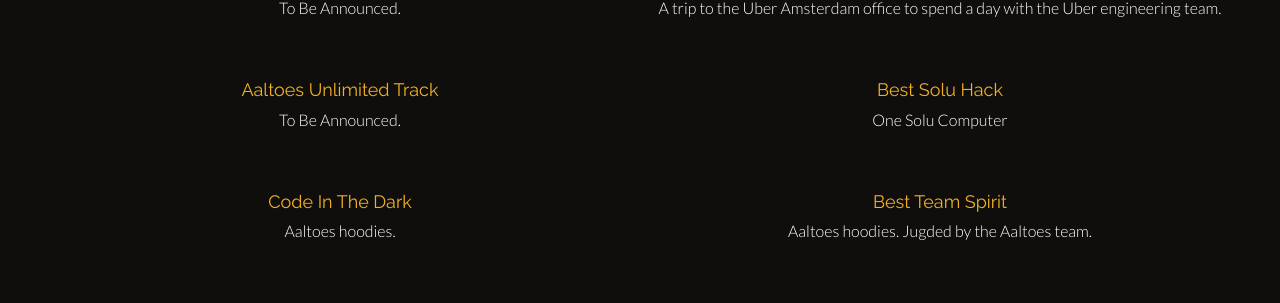
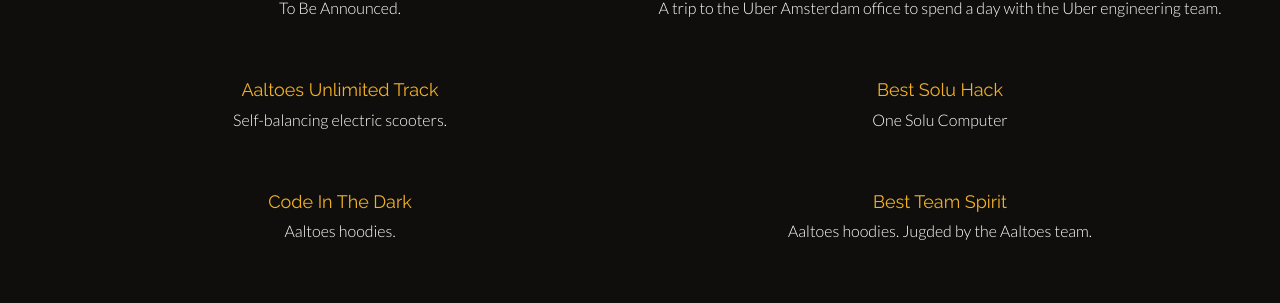
Before and after one commit to junctionasia/junctionasia.github.io, a Jekyll site: the page built from prizes.html, in a window 1280 px wide and 900 px high, scrolled down 492 px. Shown: the part 150-453 px from the top of the window. Built offline with Jekyll 4.4.1, drawn with Linux system fonts in a browser that asks for light colours; nearby versions of some CDN libraries.

Commit message:
Add altoes prize

```diff
--- a/prizes.html
+++ b/prizes.html
@@ -52,7 +52,7 @@
             <div class="row">
                 <div class="col-md-6 text-center">
                     <h4>Aaltoes Unlimited Track</h4>
-                    <p>To Be Announced.</p>
+                    <p>Self-balancing electric scooters.</p>
                 </div>
                 <div class="col-md-6 text-center">
                     <h4>Best Solu Hack</h4>
```
